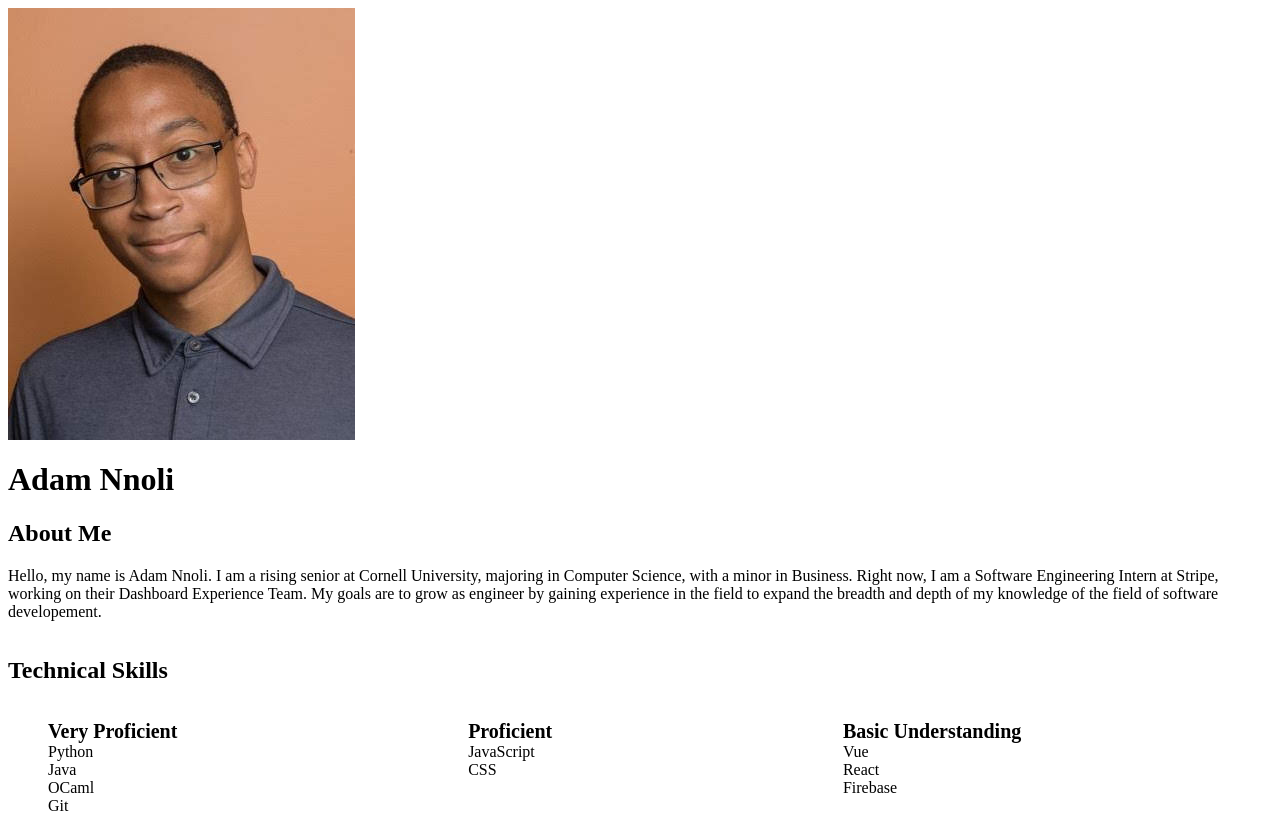
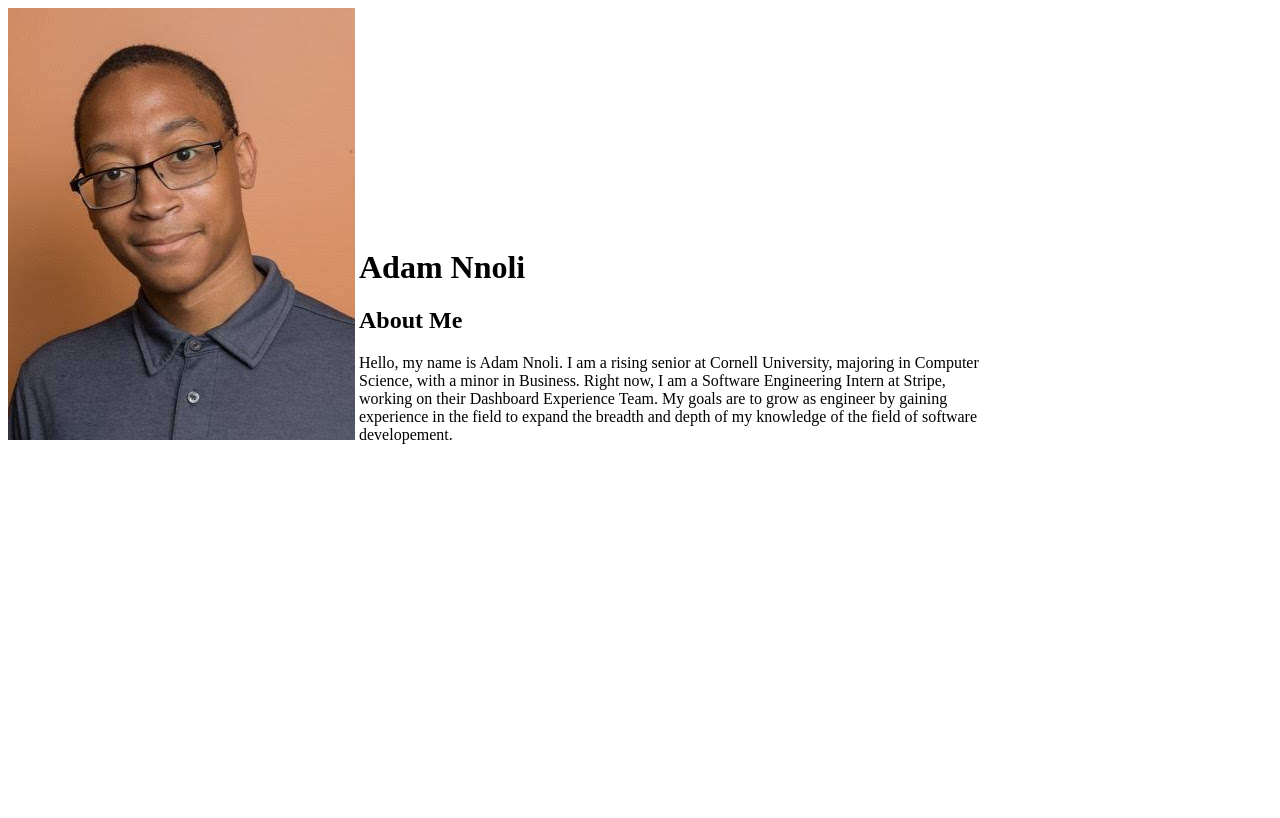
Before and after one commit to adamnnoli/MyWebsite, a plain HTML site: page public/index.html in a window 1280 px wide. Shown: the top 818 px of the page. Drawn offline with Linux system fonts and the light colour scheme.

Commit message:
Image and Text Side by side

```diff
--- a/public/index.html
+++ b/public/index.html
@@ -7,15 +7,13 @@
 	</head>
 	<body>
 		<div class="opening">
-			<div class="photo-container">
 				<img
 					src="./images/mainPhoto.JPG"
 					alt="A Photo of Me"
 					class="mainPhoto"
 				/>
-			</div>
-			<h1 class="title">Adam Nnoli</h1>
-			<div class="about-me-container">
+			<div class="AboutMeContainer">
+				<h1 class="title">Adam Nnoli</h1>
 				<h2 class="heading">About Me</h2>
 				<p class="about-me-content">
 					Hello, my name is Adam Nnoli. I am a rising senior at Cornell University,
--- a/public/styles.css
+++ b/public/styles.css
@@ -1,10 +1,11 @@
 body {
 }
-.opening {
+.Opening {
+}
+.AboutMeContainer {
 	display: inline-block;
-}
-.photo-container {
-	grid-row: 1 / 3;
+	width: 50%;
+	height: 100%;
 }
 .technical-skills-container {
 	display: grid;
```
